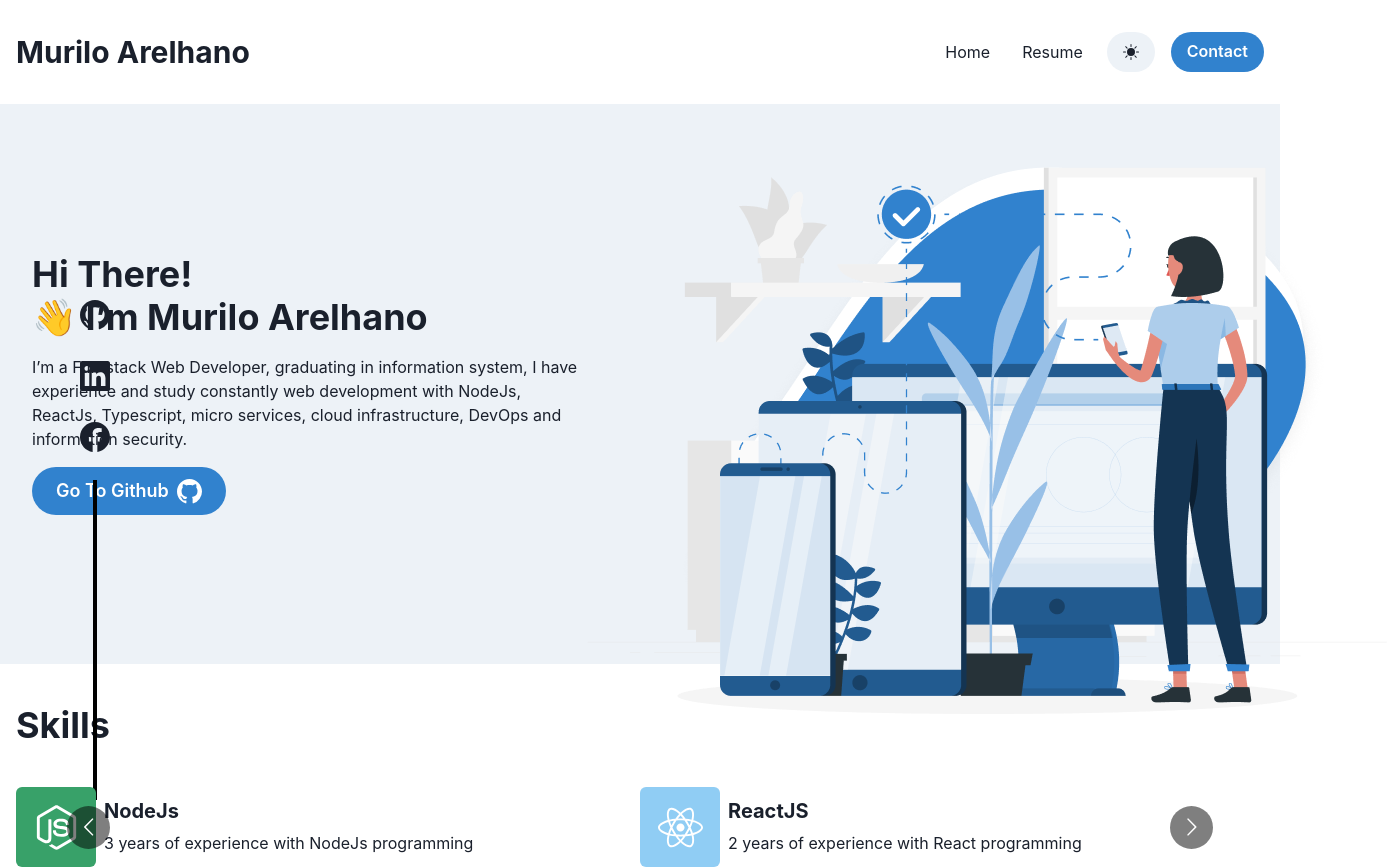
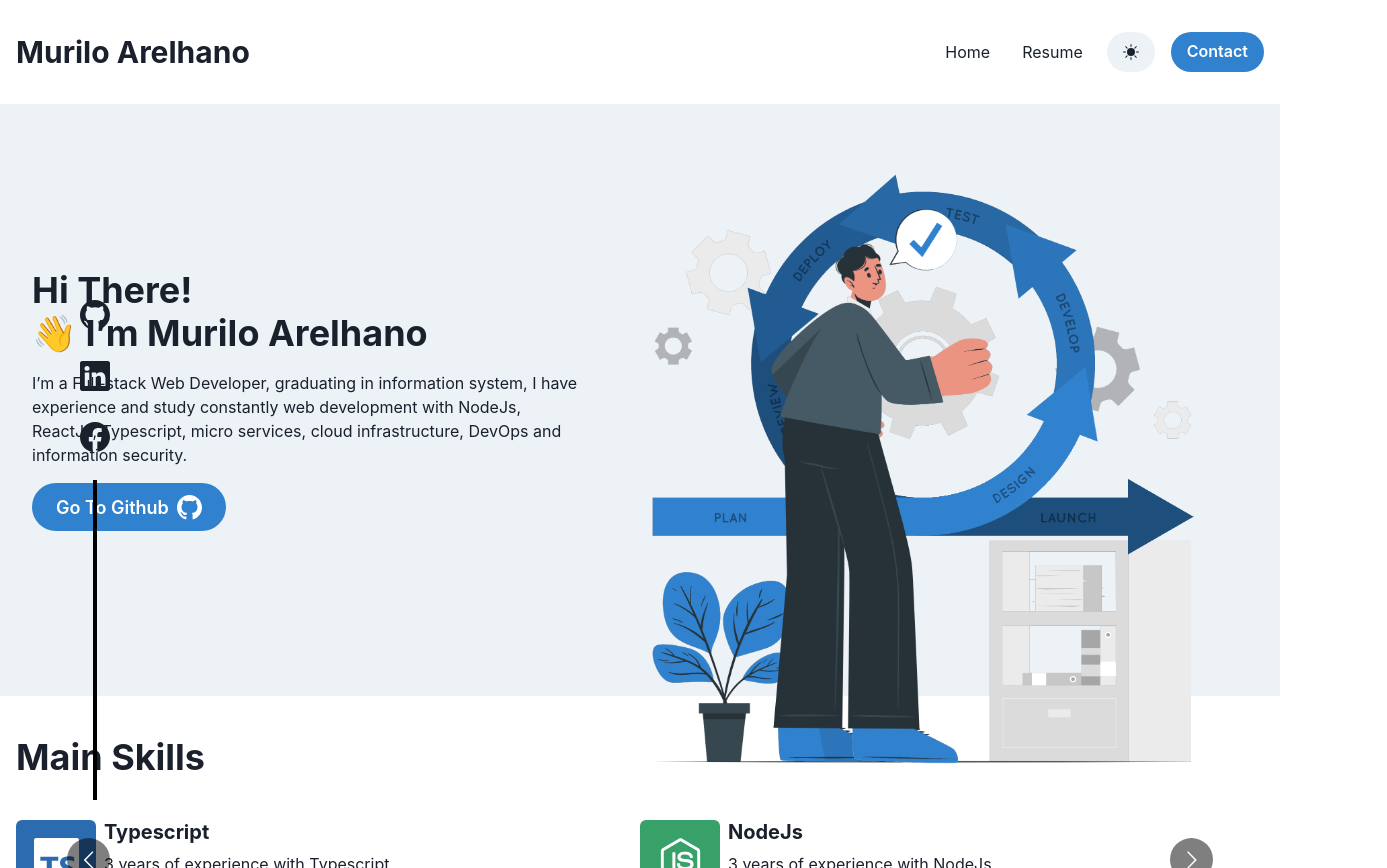
Before and after one commit to muriloarelhano/portfolio-old, a Next.js app: page / in a window 1280 px wide. Shown: the top 868 px of the page, 1387 px wide, since content can reach past the window. Built offline with nearby package versions, Linux system fonts and the light colour scheme.

Commit message:
update banner image

```diff
--- a/src/components/Header.tsx
+++ b/src/components/Header.tsx
@@ -4,7 +4,7 @@
 
 export const Header: React.FC = () => {
   return (
-    <Container maxW={"container.xl"}>
+    <Container maxW={"container.xl"} zIndex={9999}>
       <HStack justify={"space-between"} py={5}>
         <Heading size={"lg"}>Murilo Arelhano</Heading>
         <NavBar />
--- a/src/components/IndexPage/Banner.tsx
+++ b/src/components/IndexPage/Banner.tsx
@@ -54,7 +54,12 @@
               </Link>
             </HStack>
           </VStack>
-          <Image src={BannerImage.src} alt="" transform={"translateY(50px)"} />
+          <Image
+            src={BannerImage.src}
+            alt=""
+            transform={"translateY(70px)"}
+            maxW={"2xl"}
+          />
         </HStack>
       </Container>
     </Container>
--- a/src/components/IndexPage/SkillCard.tsx
+++ b/src/components/IndexPage/SkillCard.tsx
@@ -17,7 +17,7 @@
   Icon,
 }) => {
   return (
-    <HStack>
+    <HStack align={'start'}>
       <Box
         bg={backgroundColor}
         display={"flex"}
@@ -30,7 +30,7 @@
       >
         <Icon size={45} />
       </Box>
-      <VStack align={"start"}>
+      <VStack align={"start"} justify={"start"}>
         <Heading size={"md"}>{title}</Heading>
         <Text>{description}</Text>
       </VStack>
--- a/src/components/IndexPage/SkillsSection.tsx
+++ b/src/components/IndexPage/SkillsSection.tsx
@@ -7,46 +7,39 @@
 
 const skills = [
   {
+    title: "Typescript",
+    description: "3 years of experience with Typescript",
+    backgroundColor: theme.colors.blue[600],
+    color: "white",
+    Icon: SiTypescript,
+  },
+  {
     title: "NodeJs",
-    description: "3 years of experience with NodeJs programming",
+    description: "3 years of experience with NodeJs",
     backgroundColor: theme.colors.green[500],
     color: "white",
     Icon: FaNodeJs,
   },
   {
     title: "ReactJS",
-    description: "2 years of experience with React programming",
+    description: "2 years of experience with React",
     backgroundColor: theme.colors.blue[200],
     color: "white",
     Icon: FaReact,
   },
   {
-    title: "Typescript",
-    description: "3 years of experience with Typescript programming",
-    backgroundColor: theme.colors.blue[600],
-    color: "white",
-    Icon: SiTypescript,
-  },
-  {
     title: "NextJs",
-    description: "1 years of experience with NextJs programming",
+    description: "1 year of experience with NextJs",
     backgroundColor: theme.colors.black,
     color: "white",
     Icon: SiNextdotjs,
   },
   {
     title: "Go",
-    description: "I'm studding about GO",
+    description: "Studding about GO",
     backgroundColor: theme.colors.blue[100],
     color: "white",
     Icon: SiGo,
-  },
-  {
-    title: "Rust",
-    description: "I'm studding about Rust",
-    backgroundColor: theme.colors.orange[300],
-    color: "white",
-    Icon: SiRust,
   },
 ];
 
@@ -73,7 +66,7 @@
 export const SkillsSection = () => {
   return (
     <Container maxW={"container.xl"} py={10} mb={10}>
-      <Heading mb={10}>Skills</Heading>
+      <Heading mb={10}>Main Skills</Heading>
       <Carousel responsive={responsive} autoPlaySpeed={6000} autoPlay infinite>
         {skills.map((skill) => (
           <SkillCard
```
Also changed, not shown: src/components/ResumePage/ResumeMainInfos.tsx (+6 -6 lines), public/banner-image.png.
